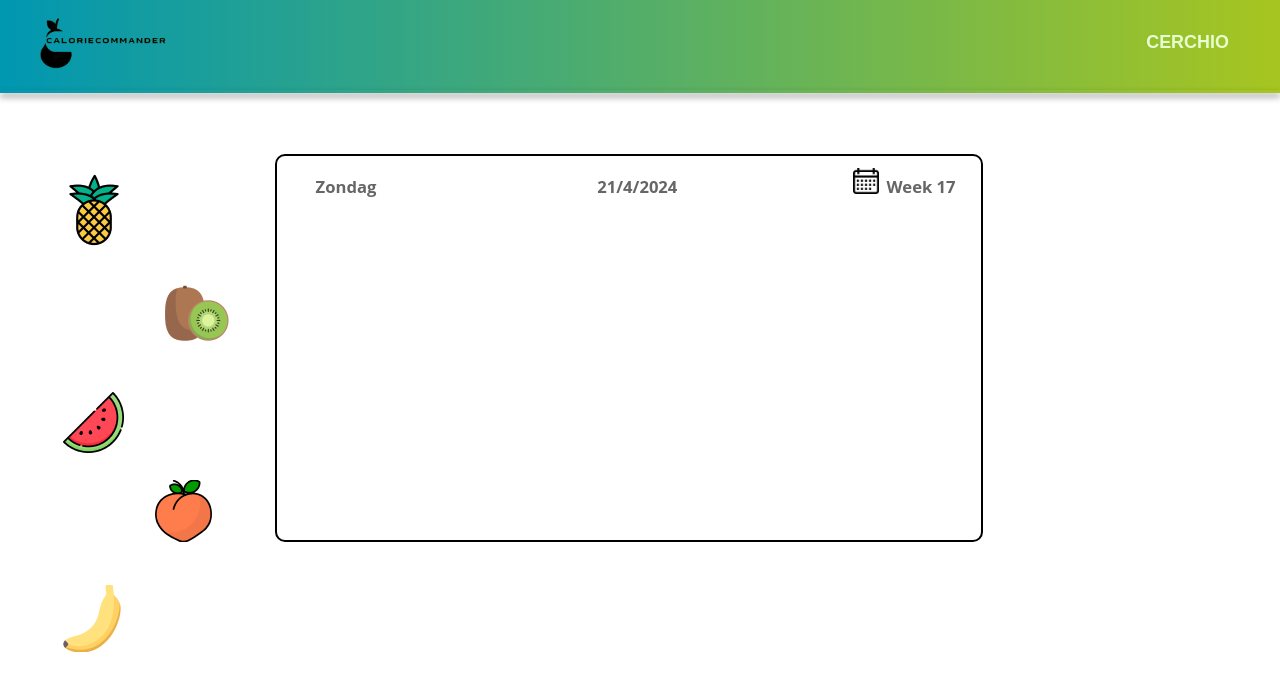
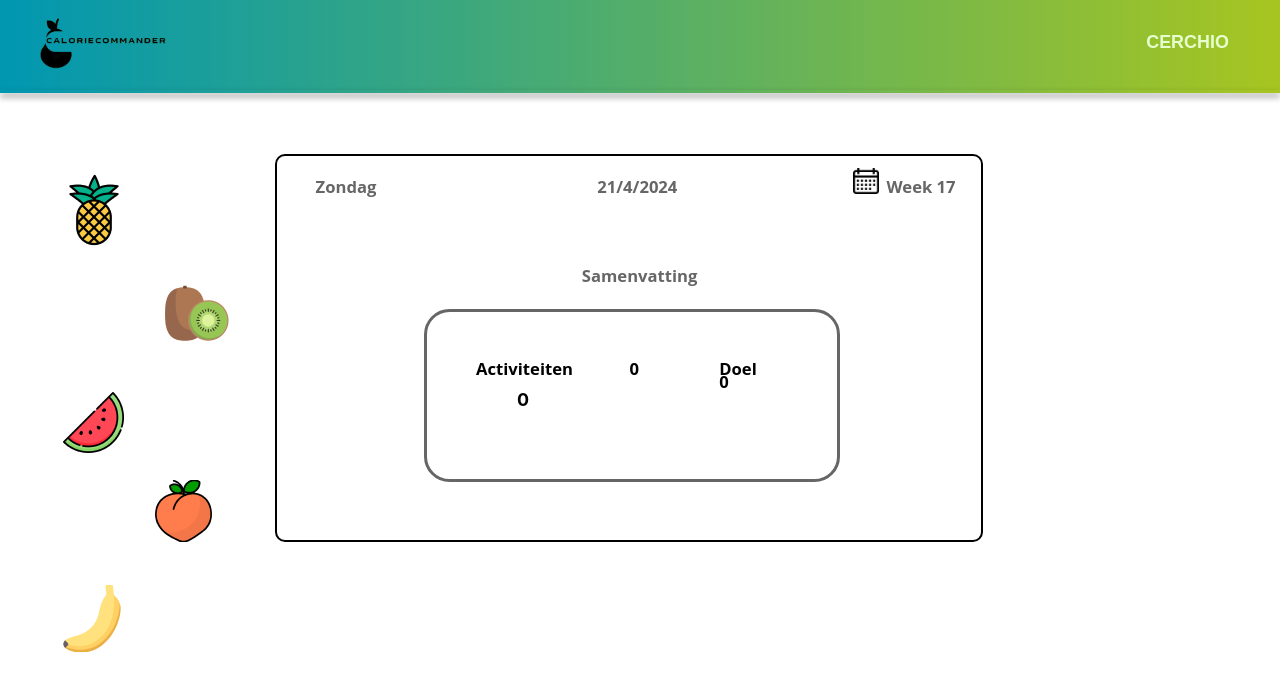
Before and after one commit to CalorieCommander/frontend, a React (Create React App) app in the folder app/: page /Dagoverzicht in a window 1280 px wide. Shown: the top 690 px of the page. Built offline with nearby package versions, Linux system fonts and the light colour scheme.

Commit message:
update
update

```diff
--- a/app/src/pages/Dagoverzicht.css
+++ b/app/src/pages/Dagoverzicht.css
@@ -8,7 +8,7 @@
     top: 2.5vw;
     text-decoration: none;
 }
-/* dagoverzicht aanpassingen */
+/* dagoverzicht aanpassingen in de top */
 
 .dag-top-border {
     position: absolute;
@@ -60,3 +60,73 @@
   right: 2vw;
   top: 1.5vw;
 }
+
+.dag-samenvatting-text {
+  position: absolute;
+  color: #666666;
+  font-family: 'Open Sans', sans-serif;
+  font-weight: bold;
+  font-size: 1.3vw;
+  left: 23.8vw;
+  top: 8.5vw;
+}
+
+.dag-midden-border {
+  position: absolute;
+  width: 32vw;
+  height: 13vw;
+  background-color: white;
+  border: 0.3vw solid #666666;
+  border-radius: 2vw;
+  left: 11.5vw;
+  top: 12vw;
+}
+
+.dag-activiteit {
+  position: absolute;
+  color: black;
+  font-family: 'Open Sans', sans-serif;
+  font-weight: bold;
+  font-size: 1.3vw;
+  left: 3.8vw;
+  top: 3.5vw;
+}
+
+.dag-activiteit-count {
+  position: absolute;
+  color: black;
+  font-weight: bold;
+  font-size: 1.4vw;
+  margin-top: 6vw;
+  left: 7vw;
+}
+
+.dag-count {
+  position: absolute;
+  color: black;
+  font-family: 'Open Sans', sans-serif;
+  font-weight: bold;
+  font-size: 1.3vw;
+  left: 15.8vw;
+  top: 3.5vw;
+}
+
+.dag-doel {
+  position: absolute;
+  color: black;
+  font-family: 'Open Sans', sans-serif;
+  font-weight: bold;
+  font-size: 1.3vw;
+  left: 22.8vw;
+  top: 3.5vw;
+}
+
+.dag-calorie-count {
+  position: absolute;
+  color: black;
+  font-family: 'Open Sans', sans-serif;
+  font-weight: bold;
+  font-size: 1.3vw;
+  left: 22.8vw;
+  top: 4.5vw;
+}
--- a/app/src/pages/Dagoverzicht.js
+++ b/app/src/pages/Dagoverzicht.js
@@ -6,6 +6,8 @@ import calendar from "../img/calendar.png";
 
 const Dagoverzicht = () => {
   const [currentDate, setCurrentDate] = useState(new Date());
+  const [activityCount, setActivityCount] = useState(0);
+  const [caloriesCount, setCaloriesCount] = useState(0);
 
   // Functie om de tekst voor de datum bij te werken
   const updateDateText = () => {
@@ -55,8 +57,17 @@ const Dagoverzicht = () => {
         <Link to="#">
           <img src={calendar} alt="calendar" className="dag-calendar" />
         </Link>
+        <span class="dag-samenvatting-text">Samenvatting</span>
+        <div class="dag-midden-border">
+          <span class="dag-activiteit">Activiteiten</span>
+          <span class="dag-activiteit-count">{activityCount}</span>
+          <span class="dag-count">{caloriesCount}</span>
+          <span class="dag-doel">Doel</span>
+          <span class="dag-calorie-count">{caloriesCount}</span>
+        </div>
       </div>
     </div>
   );
 };
+
 export default Dagoverzicht;
```
